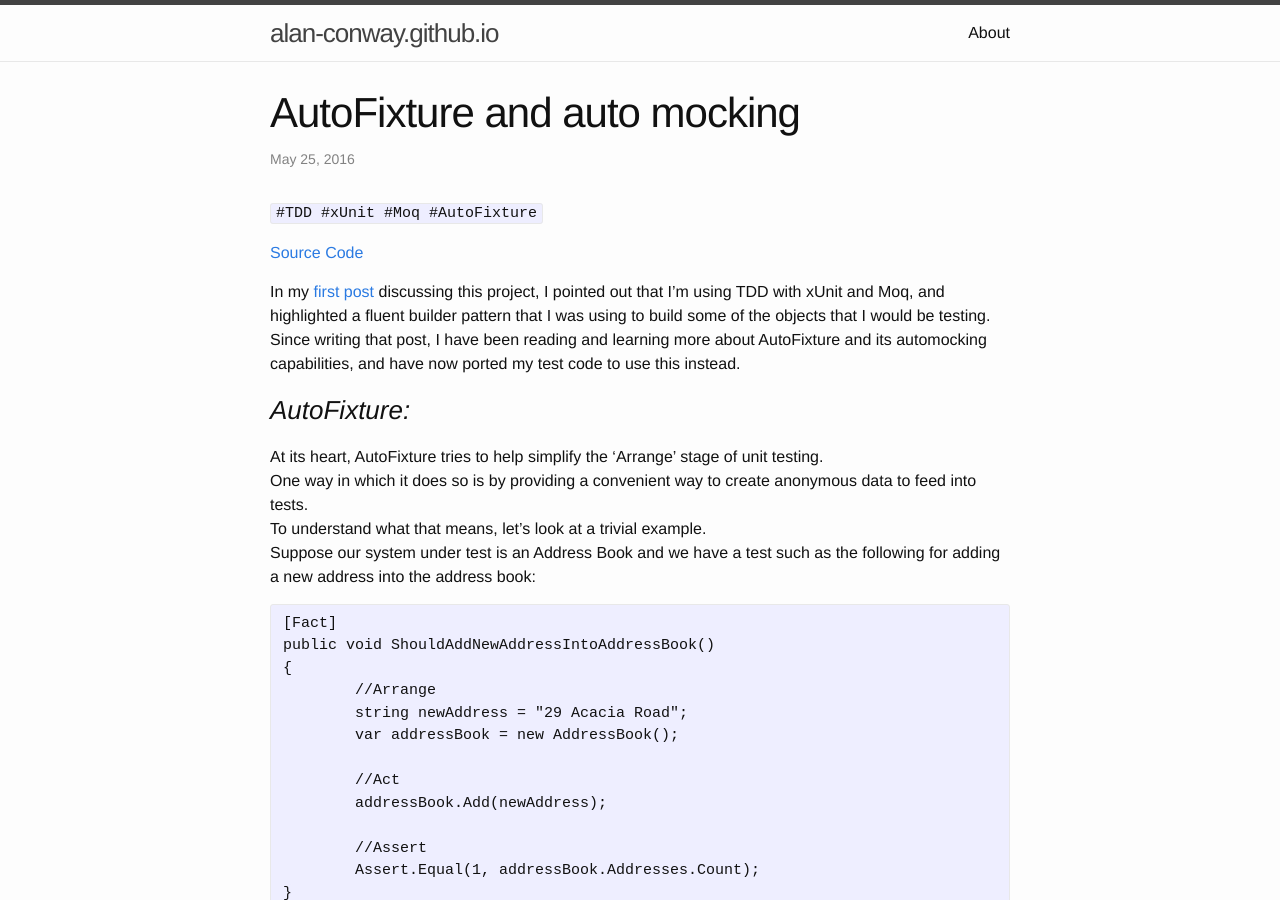
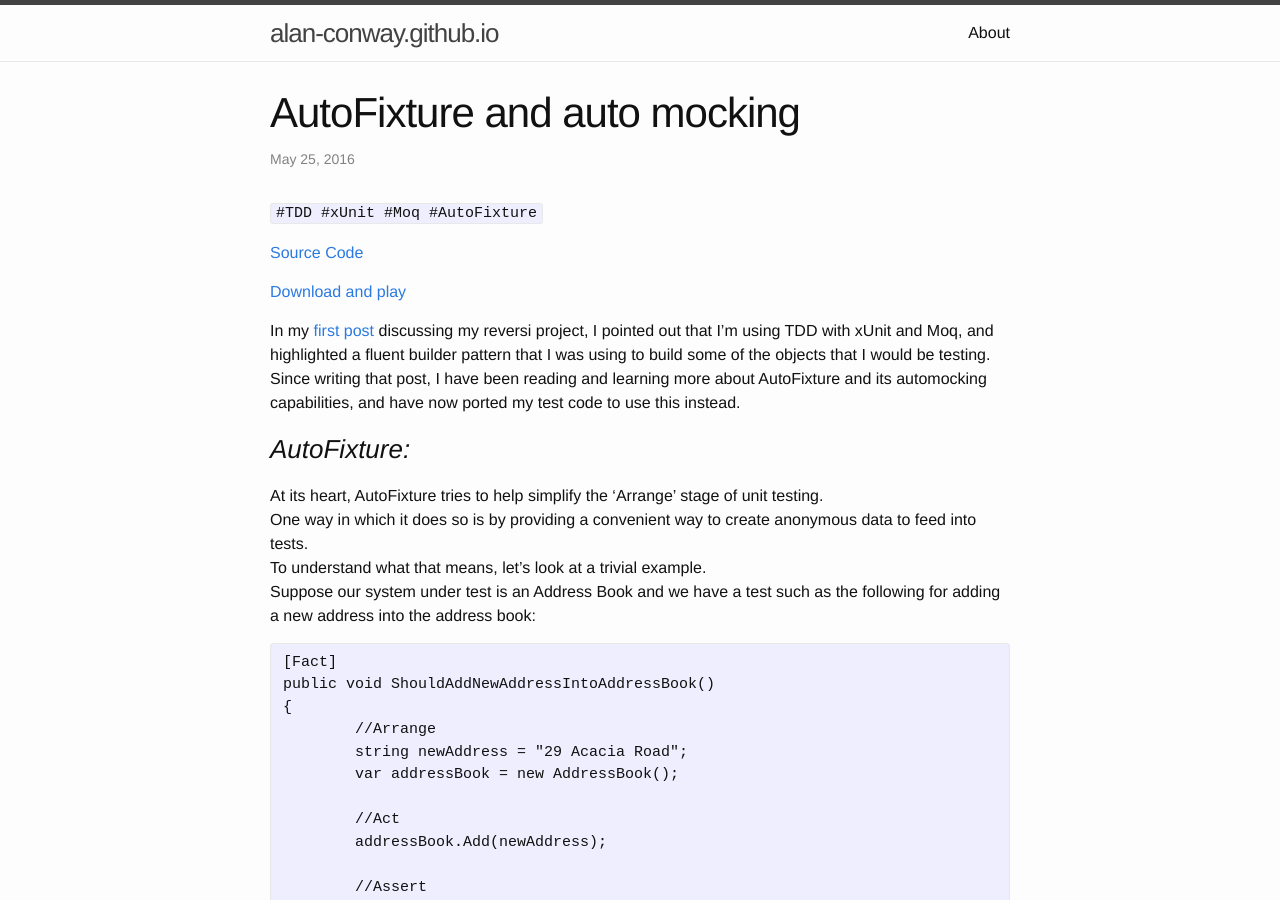
Before and after one commit to alan-conway/alan-conway.github.io, a Jekyll site: the page built from _posts/2016-05-25-autofixture-and-automocking.markdown, in a window 1280 px wide and 900 px high. Built offline with Jekyll 4.4.1, drawn with Linux system fonts in a browser that asks for light colours; some of the changed text lies outside the part shown.

Commit message:
Updated autofixture post

```diff
--- a/_posts/2016-05-25-autofixture-and-automocking.markdown
+++ b/_posts/2016-05-25-autofixture-and-automocking.markdown
@@ -9,7 +9,9 @@ tags: ['#TDD', '#xUnit', '#Moq', '#AutoFixture']
 
 [Source Code](https://github.com/alan-conway/Reversi)
 
-In my [first post](posts/reversi-with-tdd.html) discussing this project, I pointed out that I'm using TDD with xUnit and Moq, and highlighted a fluent builder pattern that I was using to build some of the objects that I would be testing.
+[Download and play](https://ci.appveyor.com/api/projects/alan-conway/reversi/artifacts/Reversi.zip?branch=master&job=Configuration%3A+Release)
+
+In my [first post](posts/reversi-with-tdd.html) discussing my reversi project, I pointed out that I'm using TDD with xUnit and Moq, and highlighted a fluent builder pattern that I was using to build some of the objects that I would be testing.
 Since writing that post, I have been reading and learning more about AutoFixture and its automocking capabilities, and have now ported my test code to use this instead.
 
 ### _AutoFixture:_
```
Also changed, not shown: other parts of _posts/2016-05-25-autofixture-and-automocking.markdown (+5 -0 lines).
